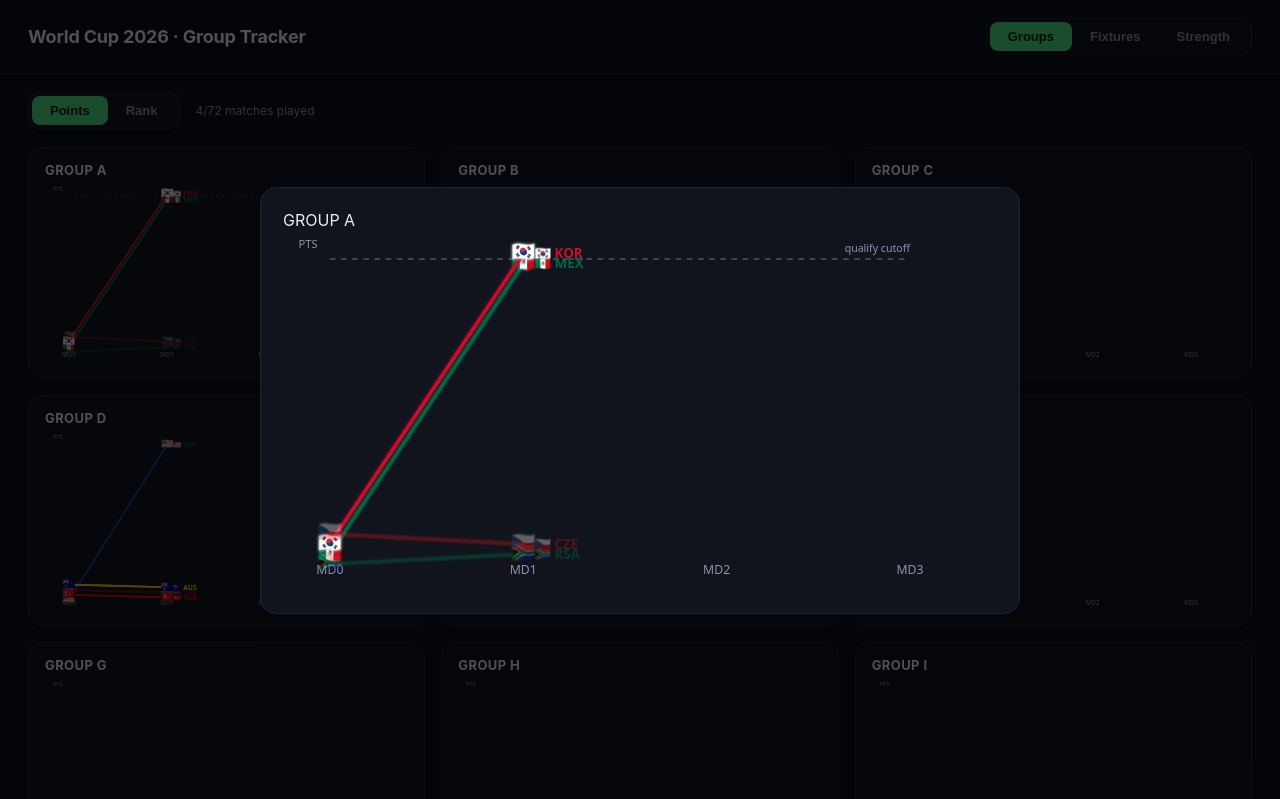
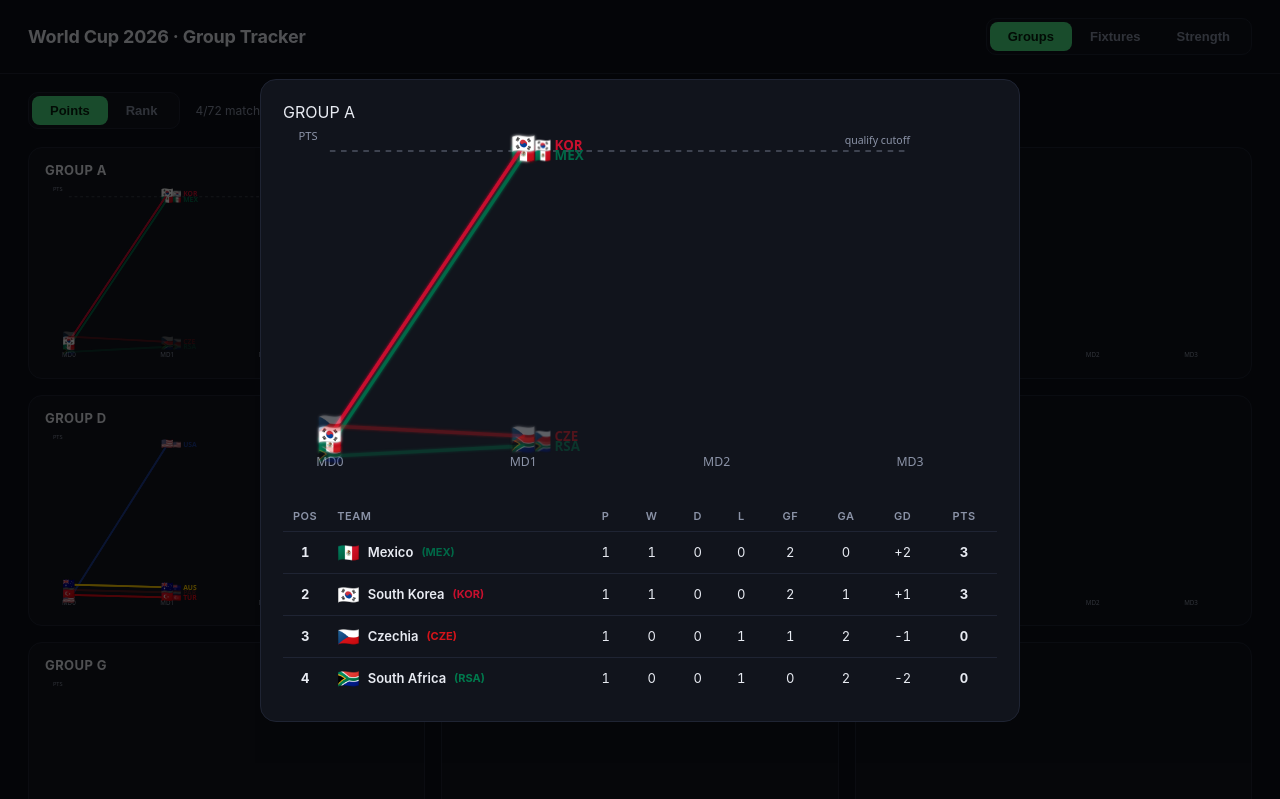
Before and after one commit to arush-qala/world-cup-2026-tracker, a website with bundled scripts: page index.html in a window 1280 px wide. Both pictures are taken after a click on the element 226 px from the left and 262 px from the top of the page. Shown: the top 799 px of the page. Built offline with nearby package versions, Linux system fonts and the light colour scheme.

Commit message:
feat: add detailed group standings table (P, W, D, L, GF, GA, GD, Pts) in group detail modal

```diff
--- a/css/styles.css
+++ b/css/styles.css
@@ -37,3 +37,60 @@
 .str-flag{font-size:16px;line-height:1}
 .str-code{font-weight:700;letter-spacing:.3px}
 .str-val{color:var(--muted);font-variant-numeric:tabular-nums}
+
+/* ── Modal Standings Table ───────────────────────────── */
+.modal-table {
+  width: 100%;
+  border-collapse: collapse;
+  margin-top: 18px;
+  font-size: 13px;
+  color: var(--text);
+  text-align: left;
+}
+.modal-table th {
+  color: var(--muted);
+  font-weight: 600;
+  font-size: 11px;
+  text-transform: uppercase;
+  letter-spacing: 0.5px;
+  padding: 8px 10px;
+  border-bottom: 1px solid var(--line);
+}
+.modal-table td {
+  padding: 10px;
+  border-bottom: 1px solid var(--line);
+  vertical-align: middle;
+}
+.modal-table tr:last-child td {
+  border-bottom: none;
+}
+.modal-table .col-num {
+  font-variant-numeric: tabular-nums;
+  text-align: center;
+}
+.modal-table .col-bold {
+  font-weight: 700;
+}
+.modal-table .team-cell {
+  display: flex;
+  align-items: center;
+  gap: 8px;
+  font-weight: 600;
+}
+.modal-table .team-flag {
+  font-size: 18px;
+}
+.modal-table .team-name {
+  white-space: nowrap;
+  overflow: hidden;
+  text-overflow: ellipsis;
+}
+@media (max-width: 480px) {
+  .modal-table th:nth-child(4), .modal-table td:nth-child(4), /* W */
+  .modal-table th:nth-child(5), .modal-table td:nth-child(5), /* D */
+  .modal-table th:nth-child(6), .modal-table td:nth-child(6), /* L */
+  .modal-table th:nth-child(7), .modal-table td:nth-child(7), /* GF */
+  .modal-table th:nth-child(8), .modal-table td:nth-child(8)  /* GA */ {
+    display: none;
+  }
+}
--- a/js/app.js
+++ b/js/app.js
@@ -28,6 +28,7 @@
   const series = teams.map(t=>({
     code:t.code, name:t.name, flag:t.flag, color:colors[t.code],
     points: standings[t.code].points, rank: standings[t.code].rank,
+    stats: standings[t.code].stats,
   }));
   const finishedMatches = matches.filter(m=>m.status==='finished');
   const maxPlayedMD = finishedMatches.reduce((max, m) => Math.max(max, m.matchday), 0);
@@ -49,7 +50,57 @@
 function openModal(letter){
   const m = groupModel(letter);
   const card = document.getElementById('modal-card');
-  card.innerHTML = `<div class="gc-title">GROUP ${letter}</div><svg viewBox="0 0 640 320"></svg>`;
+
+  // Sort by final rank
+  const sortedSeries = [...m.series].sort((a,b) => a.rank.at(-1) - b.rank.at(-1));
+  const tableRows = sortedSeries.map(s => {
+    const st = s.stats;
+    const sign = st.gd > 0 ? '+' : '';
+    return `
+      <tr>
+        <td class="col-num col-bold">${s.rank.at(-1)}</td>
+        <td>
+          <div class="team-cell">
+            <span class="team-flag">${s.flag}</span>
+            <span class="team-name">${s.name}</span>
+            <span class="team-code" style="color:${s.color}; font-weight:700; font-size:11px;">(${s.code})</span>
+          </div>
+        </td>
+        <td class="col-num">${st.played}</td>
+        <td class="col-num">${st.w}</td>
+        <td class="col-num">${st.d}</td>
+        <td class="col-num">${st.l}</td>
+        <td class="col-num">${st.gf}</td>
+        <td class="col-num">${st.ga}</td>
+        <td class="col-num">${sign}${st.gd}</td>
+        <td class="col-num col-bold">${st.pts}</td>
+      </tr>
+    `;
+  }).join('');
+
+  const tableHtml = `
+    <table class="modal-table">
+      <thead>
+        <tr>
+          <th style="width: 40px; text-align: center;">Pos</th>
+          <th>Team</th>
+          <th style="text-align: center;">P</th>
+          <th style="text-align: center;">W</th>
+          <th style="text-align: center;">D</th>
+          <th style="text-align: center;">L</th>
+          <th style="text-align: center;">GF</th>
+          <th style="text-align: center;">GA</th>
+          <th style="text-align: center;">GD</th>
+          <th style="text-align: center;">Pts</th>
+        </tr>
+      </thead>
+      <tbody>
+        ${tableRows}
+      </tbody>
+    </table>
+  `;
+
+  card.innerHTML = `<div class="gc-title">GROUP ${letter}</div><svg viewBox="0 0 640 320"></svg>${tableHtml}`;
   renderChart(card.querySelector('svg'), { ...m, view, animate:true });
   document.getElementById('modal').hidden = false;
 }
--- a/js/standings.js
+++ b/js/standings.js
@@ -1,7 +1,7 @@
 // teams: [{code}], matches: [{matchday,home,away,status,score:{home,away}}]
 export function computeGroup(teams, matches){
   const codes = teams.map(t=>t.code);
-  const blank = () => ({ pts:0, gf:0, ga:0, played:0 });
+  const blank = () => ({ pts:0, gf:0, ga:0, played:0, w:0, d:0, l:0 });
   const perMD = {};
   const acc = Object.fromEntries(codes.map(c=>[c, blank()]));
   const cumPoints = Object.fromEntries(codes.map(c=>[c, [0]]));
@@ -12,9 +12,16 @@
       const {home,away,score}=m;
       acc[home].gf+=score.home; acc[home].ga+=score.away; acc[home].played++;
       acc[away].gf+=score.away; acc[away].ga+=score.home; acc[away].played++;
-      if(score.home>score.away){ acc[home].pts+=3; }
-      else if(score.home<score.away){ acc[away].pts+=3; }
-      else { acc[home].pts+=1; acc[away].pts+=1; }
+      if(score.home>score.away){
+        acc[home].pts+=3; acc[home].w++; acc[away].l++;
+      }
+      else if(score.home<score.away){
+        acc[away].pts+=3; acc[away].w++; acc[home].l++;
+      }
+      else {
+        acc[home].pts+=1; acc[home].d++;
+        acc[away].pts+=1; acc[away].d++;
+      }
     }
     for(const c of codes) cumPoints[c].push(acc[c].pts);
     perMD[md] = rankTable(codes, acc, matches, md);
@@ -26,6 +33,10 @@
       points: cumPoints[c],
       rank: [perMD[1][c], perMD[2][c], perMD[3][c]],
       qualified: perMD[3][c] <= 2,
+      stats: {
+        ...acc[c],
+        gd: acc[c].gf - acc[c].ga,
+      },
     };
   }
   return out;
```
